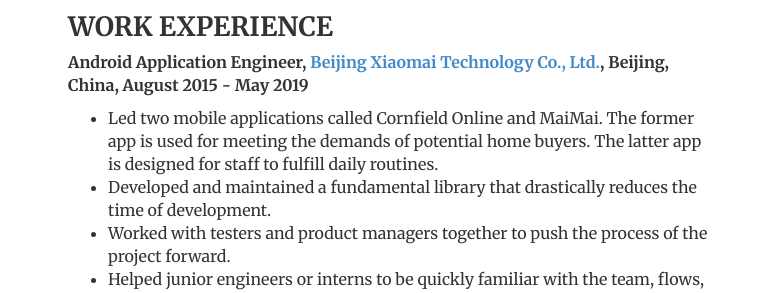
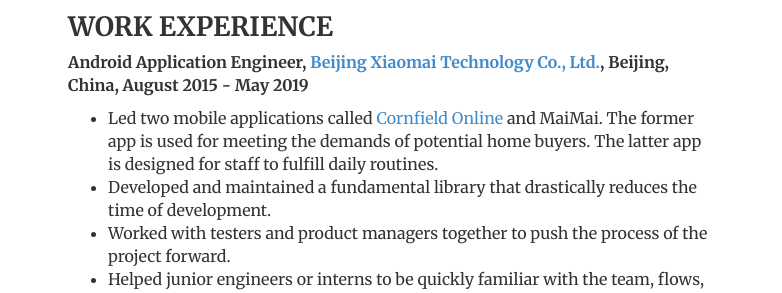
Before and after one commit to freestyletime/freestyletime.github.io, a Jekyll site: the page built from cv/index.html, in a window 1280 px wide. Shown: the part 623-916 px from the top of the page, without its empty margins (248-1030 px from the left). Built offline with Jekyll 4.4.1, drawn with Linux system fonts in a browser that asks for light colours; some of the changed lines change nothing that is shown.

Commit message:
add link

```diff
--- a/cv/index.html
+++ b/cv/index.html
@@ -46,7 +46,7 @@
 				<h2>WORK EXPERIENCE</h2>
 				<p><strong>Android Application Engineer, <a href="https://www.linkedin.com/company/%E5%8C%97%E4%BA%AC%E5%B0%8F%E9%BA%A6%E7%A7%91%E6%8A%80%E6%9C%89%E9%99%90%E5%85%AC%E5%8F%B8/about/">Beijing Xiaomai Technology Co., Ltd.</a>, Beijing, China, August 2015 - May 2019</strong></p>
 				<ul>
-				<li>Led two mobile applications called Cornfield Online and MaiMai. The former app is used for meeting the demands of potential home buyers. The latter app is designed for staff to fulfill daily routines.</li>
+				<li>Led two mobile applications called <a href="https://apps.apple.com/cn/app/%2525E9%2525BA%2525A6%2525E7%252594%2525B0%2525E5%25259C%2525A8%2525E7%2525BA%2525BF-%2525E4%2525BA%25258C%2525E6%252589%25258B%2525E6%252588%2525BF%2525E6%252596%2525B0%2525E6%252588%2525BF%2525E7%2525A7%25259F%2525E6%252588%2525BF%2525E7%25259A%252584%2525E4%2525BA%2525A4%2525E6%252598%252593%2525E5%2525B9%2525B3%2525E5%25258F%2525B0/id1071367557">Cornfield Online</a> and MaiMai. The former app is used for meeting the demands of potential home buyers. The latter app is designed for staff to fulfill daily routines.</li>
 				<li>Developed and maintained a fundamental library that drastically reduces the time of development.</li>
 				<li>Worked with testers and product managers together to push the process of the project forward.</li>
 				<li>Helped junior engineers or interns to be quickly familiar with the team, flows, and projects.</li>
```
